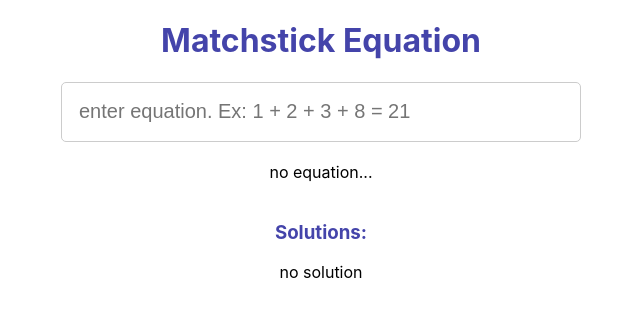
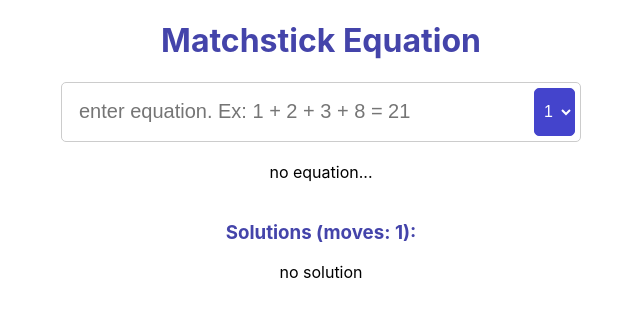
Before and after one commit to KeitelDOG/matchstick-equation, a Next.js app: page / in a window 1280 px wide. Shown: the top 316 px of the page, without its empty margins (319-959 px from the left). Built offline with nearby package versions, Linux system fonts and the light colour scheme.

Commit message:
Solve equation with 2 or 3 segment moves

```diff
--- a/pages/index.tsx
+++ b/pages/index.tsx
@@ -7,18 +7,21 @@ export default function Home() {
   const styles = useStyles();
 
   const [equationStr, setEquationStr] = React.useState<string>('');
-  const [display, setDisplay] = React.useState<boolean>(false);
+  const [moveQty, setMoveQty] = React.useState<number>(1);
   const [solutions, setSolutions] = React.useState<Solution[]>([]);
 
   React.useEffect(() => {
       const eq = new Equation(equationStr);
-      const solutions = eq.solve(1);
+      const solutions = eq.solve(moveQty);
       setSolutions(solutions);
-  }, [display, equationStr]);
+  }, [equationStr, moveQty]);
 
   const handleChange = (event: React.ChangeEvent<HTMLInputElement>) => {
-    setEquationStr(event.target.value);
-    setDisplay(false);
+    setEquationStr(event.currentTarget.value);
+  }
+
+  const handleChangeMoveQty = (event: React.SyntheticEvent<HTMLSelectElement>) => {
+    setMoveQty(parseInt(event.currentTarget.value));
   }
 
   /*
@@ -31,10 +34,17 @@ export default function Home() {
   const containerStyle = {
     margin: '20px 0',
     display: 'flex',
-    flexDirection: 'row',
+    flexDirection: 'column',
     alignItems: 'center',
     justifyContent: 'center',
   };
+
+  // group by equation string solution
+  const group = solutions.reduce((acc, sol) => {
+    acc[sol.content] = acc[sol.content] || [];
+    acc[sol.content].push(sol);
+    return acc;
+  }, {} as {[key: string]: Solution[] });
 
   return (
     <div style={styles.container}>
@@ -50,6 +60,11 @@ export default function Home() {
           <div style={styles.wrapper}>
             <input style={styles.input} placeholder="enter equation. Ex: 1 + 2 + 3 + 8 = 21" onChange={handleChange} />
           </div>
+          <select style={styles.select} onChange={handleChangeMoveQty}>
+            <option>1</option>
+            <option>2</option>
+            <option>3</option>
+          </select>
           {/*<button style={styles.button} onClick={handleSolve}>Solve</button>*/}
         </div>
 
@@ -57,9 +72,40 @@ export default function Home() {
           <EquationBoard input={equationStr} />
         </div>
 
-        <h3 style={styles.subtitle}>Solutions:</h3>
+        <h3 style={styles.subtitle}>Solutions (moves: {moveQty}):</h3>
 
         {solutions.length ? (
+          Object.keys(group).map((grpKey, grpInd) => {
+            // grpKey is the equation string
+            const sols = group[grpKey];
+            const firstSol = sols.shift() as Solution;
+            return (
+              <div key={`group-${grpInd}`} style={styles.group} >
+                <span style={styles.groupText}>{grpKey}</span>
+                <div
+                  style={containerStyle as React.CSSProperties}
+                >
+                  <EquationBoard input={firstSol.content} moves={sols[0].moves} />
+                </div>
+
+                {/* Multiple combination of stick moves can achieve the same equation.
+                show them later if necessary. Only 1st one is shown for now.
+                sols.map((sol, ind) => (
+                  <div
+                    key={`solution-${ind}`}
+                    style={containerStyle as React.CSSProperties}
+                  >
+                    <EquationBoard input={sol.content} moves={sol.moves} />
+                  </div>
+                ))*/}
+              </div>
+            );
+          })
+        ) : (
+          <span>no solution</span>
+        )}
+
+        {/*solutions.length ? (
           solutions.map((sol, ind) => (
             <div
               key={`solution-${ind}`}
@@ -70,7 +116,7 @@ export default function Home() {
           ))
         ) : (
           <span>no solution</span>
-        )}
+        )*/}
       </main>
     </div>
   )
@@ -122,6 +168,18 @@ const useStyles: Function = () : object => ({
     border: 'none',
     outline: 'none',
   },
+  select: {
+    padding: 5,
+    // flex: 1,
+    // width: 100,
+    height: '100%',
+    color: '#fff',
+    fontSize: 16,
+    backgroundColor: '#44c',
+    border: '1px solid #44c',
+    borderRadius: 5,
+    cursor: 'pointer',
+  },
   button: {
     padding: 5,
     // flex: 1,
@@ -133,5 +191,8 @@ const useStyles: Function = () : object => ({
     border: '1px solid #44c',
     borderRadius: 5,
     cursor: 'pointer',
+  },
+  groupText: {
+    cursor: 'pointer',
   }
 });
--- a/scr/Equation.ts
+++ b/scr/Equation.ts
@@ -194,12 +194,16 @@ class Equation {
 
     type RemovedItem = { digitIndex: number, pos: Segment };
 
-    const removing = (dgts : Digit[], count: number) => {
+    let remItems: RemovedItem[] = [];
+
+    let counter = segmentCount;
+
+    const removing = (dgts : Digit[]) => {
       // REMOVE ONLY SEGMENTS THAT EXIST (segment === 1)
       for (let i = 0; i < dgts.length; i++) {
         // remove 1 segment in digit
         const digit = dgts[i];
-        // console.log('removing on -----', digit.num);
+        // console.log('removing on -----', digit.num, i);
 
         const segments = digit.getSegments();
         // only take positions equal to 1
@@ -219,24 +223,35 @@ class Equation {
           // 2-
           sol.moves[i] = sol.moves[i] || {};
           sol.moves[i][pos] = 'remove';
+          // add removed item
+          remItems.push({ digitIndex: i, pos });
+
+          // continue to remove N amount of segment until it's N segment
+          if (counter > 1) {
+            counter -= 1;
+            removing(dgts);
+            counter += 1;
+          } else {
             // console.log('valid now adding:', this.print());
-          adding(dgts, [{ digitIndex: i, pos }], count);
-          // removed = null;
-          // reset solution
-          sol.moves = {};
+            adding(dgts, remItems);
+          }
 
           // 3-
+          // remove last move
+          delete sol.moves[i][pos];
+          // remove the last item put as removed
+          remItems.pop();
           digit.addSegment(pos);
         }
       }
     }
 
-    const adding = (dgts: Digit[], removedItems: RemovedItem[], count: number) => {
+    const adding = (dgts: Digit[], removedItems: RemovedItem[]) => {
       // ADD ONLY IN SEGMENTS THAT DOES NOT EXIST (segment === 0)
       for (let i = 0; i < dgts.length; i++) {
         // remove 1 segment in digit
         const digit = dgts[i];
-        // console.log('adding on', digit.num);
+        // console.log('adding on', digit.num, i);
 
         const segments = digit.getSegments();
         // only take positions equal to 0
@@ -258,15 +273,22 @@ class Equation {
           // 1-
           digit.addSegment(pos);
 
+          sol.moves[i] = sol.moves[i] || {};
+          sol.moves[i][pos] = 'add';
+
           // 2-
+          // continue to add N amount of segment until it's 1 segment
+          if (counter < segmentCount) {
+            counter += 1;
+            adding(dgts, removedItems);
+            counter -= 1;
+          } else {
             // check equation validity
             if (this.isValid()) {
               const equationStr = this.print();
               // console.log('printed:', equationStr);
               if (this.evaluate()) {
                 sol.content = equationStr;
-              sol.moves[i] = sol.moves[i] || {};
-              sol.moves[i][pos] = 'add';
 
                 // NB: Pass a new copy of solution to avoid referenced change
                 // on further manipulation
@@ -277,17 +299,19 @@ class Equation {
                 console.log(newSol);
                 // remove last added move from solution object
                 sol.content = '';
-              delete sol.moves[i][pos];
+              }
             }
           }
 
           // 3-
+          // remove last move
+          delete sol.moves[i][pos];
           digit.removeSegment(pos);
         }
       }
     }
 
-    removing(digits, 0);
+    removing(digits);
 
     return solutions;
   }
--- a/scr/Term.ts
+++ b/scr/Term.ts
@@ -30,11 +30,11 @@ class Term implements EquationPart {
     return this.content;
   }
 
-  public getNum () : number | null {
+  public getNum () : string | null {
     const numStr = this.content.map(d => d.num).join('');
     const parsed = parseInt(numStr);
     if (!isNaN(parsed)) {
-      return parsed;
+      return numStr;
     }
     return null;
   }
--- a/scr/views/EquationBoard.tsx
+++ b/scr/views/EquationBoard.tsx
@@ -36,9 +36,8 @@ export default function EquationBoard(props: PropsType) {
   let digitIndex = -1;
 
   return (
-    <div style={{ display: 'flex', flexDirection: 'row'}}>
+    <div style={{ display: 'flex', flexDirection: 'row' }}>
       {equation.getFullParts().map((part : EquationPart, ind: number) => {
-
         if (part instanceof Term) {
           return (
             <div key={`digit-${ind}`} style={{ display: 'flex' }}>
--- a/scr/views/SevenSegment.tsx
+++ b/scr/views/SevenSegment.tsx
@@ -9,12 +9,12 @@ type PropsType = {
 };
 
 export default function SevenSegment(props: PropsType) {
-  const { digit, size = 50, solMoves = {} } = props;
+  const { digit, size = 80, solMoves = {} } = props;
   const segments = digit.getSegments();
 
-  const height: number = Math.floor(size * 2);
+  const height: number = Math.floor(size * 1.8);
   const width: number = size;
-  const thickness: number = Math.floor(height/20);
+  const thickness: number = Math.floor(height/16);
   const midPos: number = Math.floor((height/2)) - Math.floor(thickness/2);
 
   const styles = useStyles(height, width, thickness, midPos);
@@ -142,13 +142,12 @@ const useStyles: Function = (height: number, width: number, thickness: number, m
     flex: 1,
     height: '100%',
     width: '100%',
-    border: '1px solid #aaeeaa'
+    border: '1px dotted #88cc88'
   },
   segmentRemoved: {
     flex: 1,
     height: '100%',
     width: '100%',
-    // backgroundColor: '#ffeeee',
-    border: '1px solid #ffdddd'
+    border: '1px dotted #ddbbbb'
   },
 });
```
Lines whose indentation alone changed are shown as unchanged.
